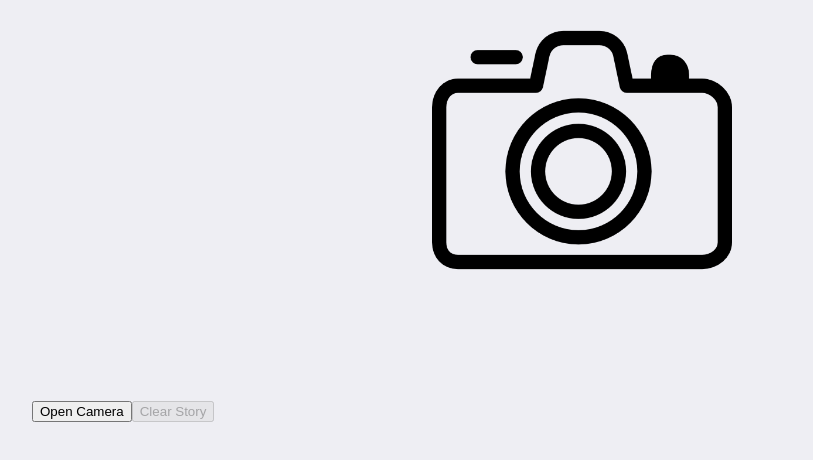
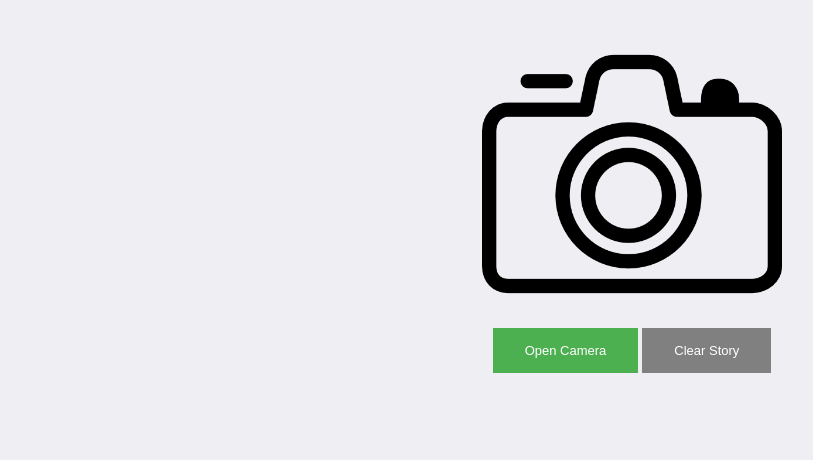
Before and after one commit to lemonspb/Web-camera-test, a React (Create React App) app: page / in a window 1280 px wide. Shown: the top 460 px of the page, without its empty margins (8-821 px from the left). Built offline with nearby package versions, Linux system fonts and the light colour scheme.

Commit message:
add styles

```diff
--- a/src/App.css
+++ b/src/App.css
@@ -7,10 +7,34 @@
   margin: 0 auto;
   width: 400px;
   height: 400px;
+  display: flex;
+  align-items: center;
+  justify-content: center;
+  flex-direction: column;
 }
 .camera__image{
   width: 300px;
 }
 .camera__canvas{
   display: none;
+
 }
+.camera__btn-block{
+  display: flex;
+}
+.camera__btn{
+  background-color: #4CAF50;
+  border: none;
+  color: white;
+  padding: 15px 32px;
+  text-align: center;
+  text-decoration: none;
+  display: inline-block;
+  font-size: 13px;
+  margin: 4px 2px;
+  cursor: pointer;
+  transition-duration: 0.4s;
+}
+button:disabled{
+  background: gray;
+}
--- a/src/App.js
+++ b/src/App.js
@@ -74,13 +74,14 @@ const clearImage = () =>{
       <canvas className='camera__canvas' ref={canvasRef}></canvas>
       <div className='camera__content'>
         {showImage? <img src={camera}  className='camera__image' alt=''/> : <video src="" className='camera__video' ></video>}
-
-
-      </div>
-      <button  className='camera__btn' onClick={() =>!isOpenCamera?startVideo():captureButton()}>
+        <div className='camera__btn-block'>
+        <button  className=' camera__btn camera__btn--screen' onClick={() =>!isOpenCamera?startVideo():captureButton()}>
         {!isOpenCamera?'Open Camera':'Capture'}
       </button>
-      {!isOpenCamera?images.length === 0? <button onClick={clearImage} disabled>Clear Story</button>:<button onClick={clearImage}>Clear Story</button>:<button onClick={endVideo}>back</button>}
+      {!isOpenCamera?images.length === 0? <button onClick={clearImage} disabled className='camera__btn camera__btn--clear'>Clear Story</button>:<button onClick={clearImage} className='camera__btn camera__btn--clear'>Clear Story</button>:<button className=' camera__btn camera__btn--back' onClick={endVideo}>back</button>}
+      </div>
+      </div>
+
 
 
 
```
